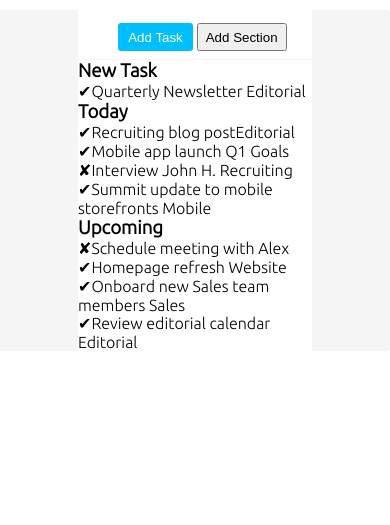
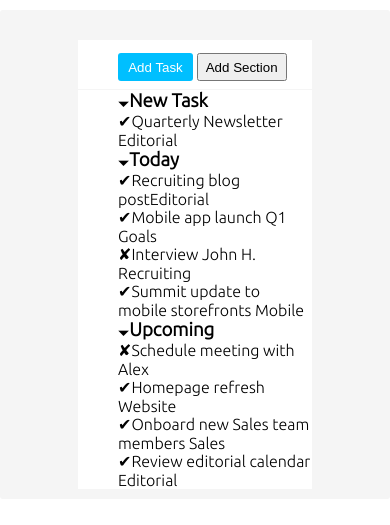
Before and after one commit to eliaraguso/html-css-toboolist, a plain HTML site: page index.html in a window 390 px wide. Shown: the part 67-592 px from the top of the page. Drawn offline with nearby package versions, Linux system fonts and the light colour scheme.

Commit message:
inseriti bordi grigi sopra e sotto

```diff
--- a/css/style.css
+++ b/css/style.css
@@ -60,6 +60,8 @@ main {
     background-color: white;
     margin-left: auto;
     margin-right: auto;
+    border-top: 30px solid whitesmoke;
+    border-bottom: 10px solid whitesmoke;
 }
 
 ul {
@@ -69,3 +71,7 @@ ul {
 .inline {
     display: inline;
 }
+
+.lista-centrale {
+    padding-left: 40px;
+}
--- a/index.html
+++ b/index.html
@@ -35,30 +35,30 @@
                     <!-- new task -->
                     <section class="new-task">
                         <ul>
-                            <h3 class="inline">New Task</h3><br>
-                            <span>&#10004;</span><li class="inline">Quarterly Newsletter <span>Editorial</span></li>
+                            <span>&#128899;</span><h3 class="inline">New Task</h3><br>
+                            <span class="v-spunta">&#10004;</span><li class="inline">Quarterly Newsletter <span>Editorial</span></li>
                         </ul>
                     </section>
                     <!-- /new task -->
                     <!-- today    -->
                     <section class="today">
                         <ul>
-                            <h3 class="inline">Today</h3><br>
-                            <span>&#10004;</span><li class="inline">Recruiting blog post<span>Editorial</span></li><br>
-                            <span>&#10004;</span><li class="inline">Mobile app launch <span>Q1 Goals</span></li><br>
-                            <span>&#10008;</span><li class="inline">Interview John H. <span>Recruiting</span></li><br>
-                            <span>&#10004;</span><li class="inline">Summit update to mobile storefronts <span>Mobile</span></li>
+                            <span>&#128899;</span><h3 class="inline">Today</h3><br>
+                            <span class="v-spunta">&#10004;</span><li class="inline">Recruiting blog post<span>Editorial</span></li><br>
+                            <span class="v-spunta">&#10004;</span><li class="inline">Mobile app launch <span>Q1 Goals</span></li><br>
+                            <span class="croce-spunta">&#10008;</span><li class="inline">Interview John H. <span>Recruiting</span></li><br>
+                            <span class="v-spunta">&#10004;</span><li class="inline">Summit update to mobile storefronts <span>Mobile</span></li>
                         </ul>
                     </section>
                     <!-- /today    -->
                     <!-- upcoming -->
                     <section class="upcoming">
                         <ul>
-                            <h3 class="inline">Upcoming</h3><br>
-                            <span>&#10008;</span><li class="inline">Schedule meeting with Alex</li><br>
-                            <span>&#10004;</span><li class="inline">Homepage refresh <span>Website</span></li><br>
-                            <span>&#10004;</span><li class="inline">Onboard new Sales team members <span>Sales</span></li><br>
-                            <span>&#10004;</span><li class="inline">Review editorial calendar <span>Editorial</span></li>
+                            <span>&#128899;</span><h3 class="inline">Upcoming</h3><br>
+                            <span class="croce-spunta">&#10008;</span><li class="inline">Schedule meeting with Alex</li><br>
+                            <span class="v-spunta">&#10004;</span><li class="inline">Homepage refresh <span>Website</span></li><br>
+                            <span class="v-spunta">&#10004;</span><li class="inline">Onboard new Sales team members <span>Sales</span></li><br>
+                            <span class="v-spunta">&#10004;</span><li class="inline">Review editorial calendar <span>Editorial</span></li>
                         </ul>
                     </section>
                     <!-- /upcoming -->
```
